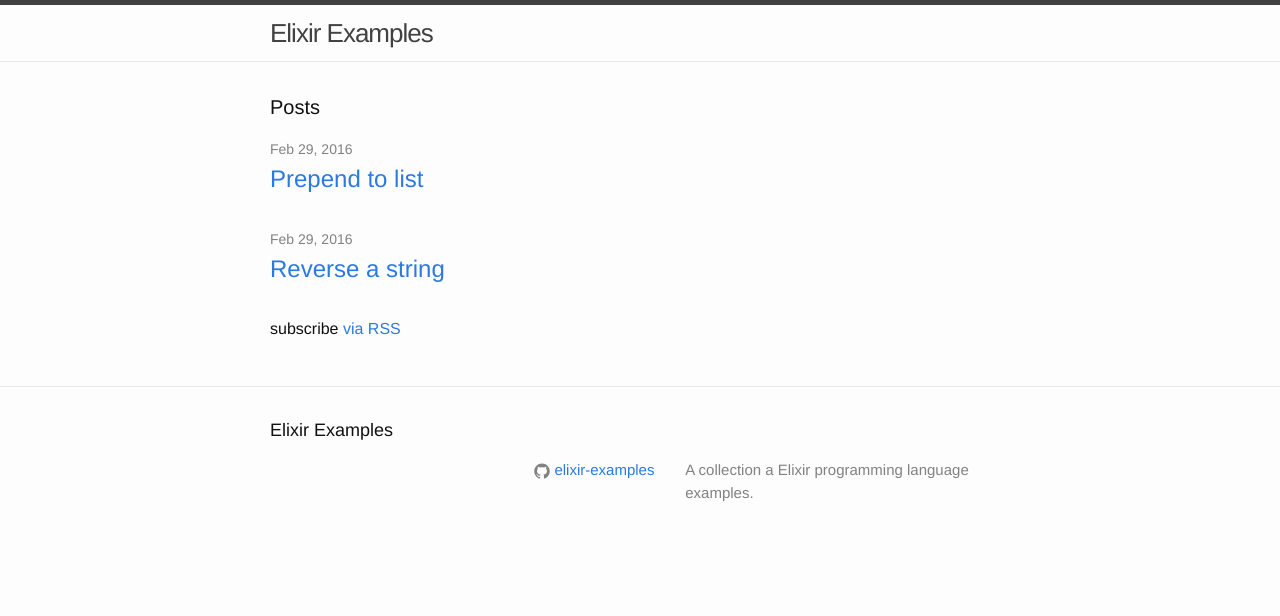
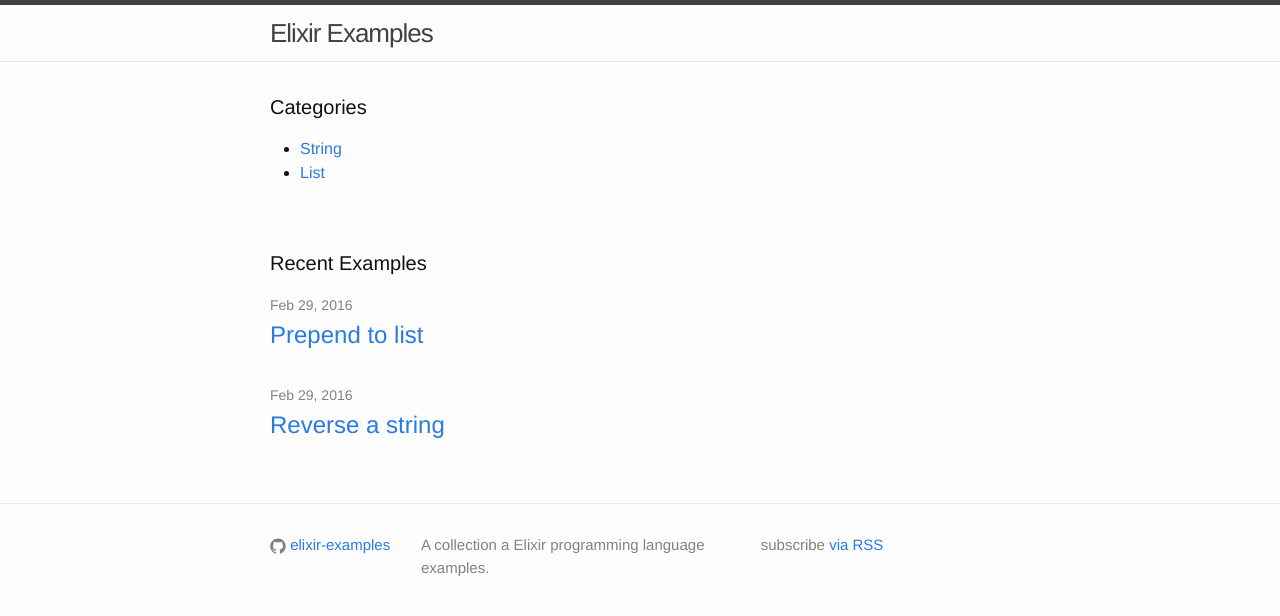
Before and after one commit to elixir-examples/elixir-examples.github.io, a Jekyll site: the page built from index.html, in a window 1280 px wide. Shown: the top 616 px of the page. Built offline with Jekyll 4.4.1, drawn with Linux system fonts in a browser that asks for light colours.

Commit message:
Fixup styling and links

```diff
--- a/_includes/footer.html
+++ b/_includes/footer.html
@@ -2,11 +2,9 @@
 
   <div class="wrapper">
 
-    <h2 class="footer-heading">{{ site.title }}</h2>
+
 
     <div class="footer-col-wrapper">
-      <div class="footer-col footer-col-1">
-      </div>
 
       <div class="footer-col footer-col-2">
         <ul class="social-media-list">
@@ -27,6 +25,11 @@
       <div class="footer-col footer-col-3">
         <p>{{ site.description }}</p>
       </div>
+
+      <div class="footer-col footer-col-2">
+        <p class="rss-subscribe">subscribe <a href="{{ "/feed.xml" | prepend: site.github.url }}">via RSS</a></p>
+      </div>
+
     </div>
 
   </div>
--- a/_includes/icon-github.html
+++ b/_includes/icon-github.html
@@ -1 +1 @@
-<a href="https://github.com/{{ include.username }}"><span class="icon icon--github">{% include icon-github.svg %}</span><span class="username">{{ include.username }}</span></a>
+<a href="https://github.com/elixir-examples/elixir-examples.github.io"><span class="icon icon--github">{% include icon-github.svg %}</span><span class="username">{{ include.username }}</span></a>
--- a/index.html
+++ b/index.html
@@ -4,10 +4,20 @@ layout: default
 
 <div class="home">
 
-  <h1 class="page-heading">Posts</h1>
+  <h1 class="page-heading">Categories</h1>
+  <ul>
+    {% for category in site.categories %}
+        <li><a href="/tags/#{{ category | first }}">{{ category | first | capitalize }}</a></li>
+    {% endfor %}
+  </ul>
+
+  <br/>
+  <br/>
+
+  <h1 class="page-heading">Recent Examples</h1>
 
   <ul class="post-list">
-    {% for post in site.posts %}
+    {% for post in site.posts limit:5 %}
       <li>
         <span class="post-meta">{{ post.date | date: "%b %-d, %Y" }}</span>
 
@@ -18,6 +28,5 @@ layout: default
     {% endfor %}
   </ul>
 
-  <p class="rss-subscribe">subscribe <a href="{{ "/feed.xml" | prepend: site.github.url }}">via RSS</a></p>
 
 </div>
```
